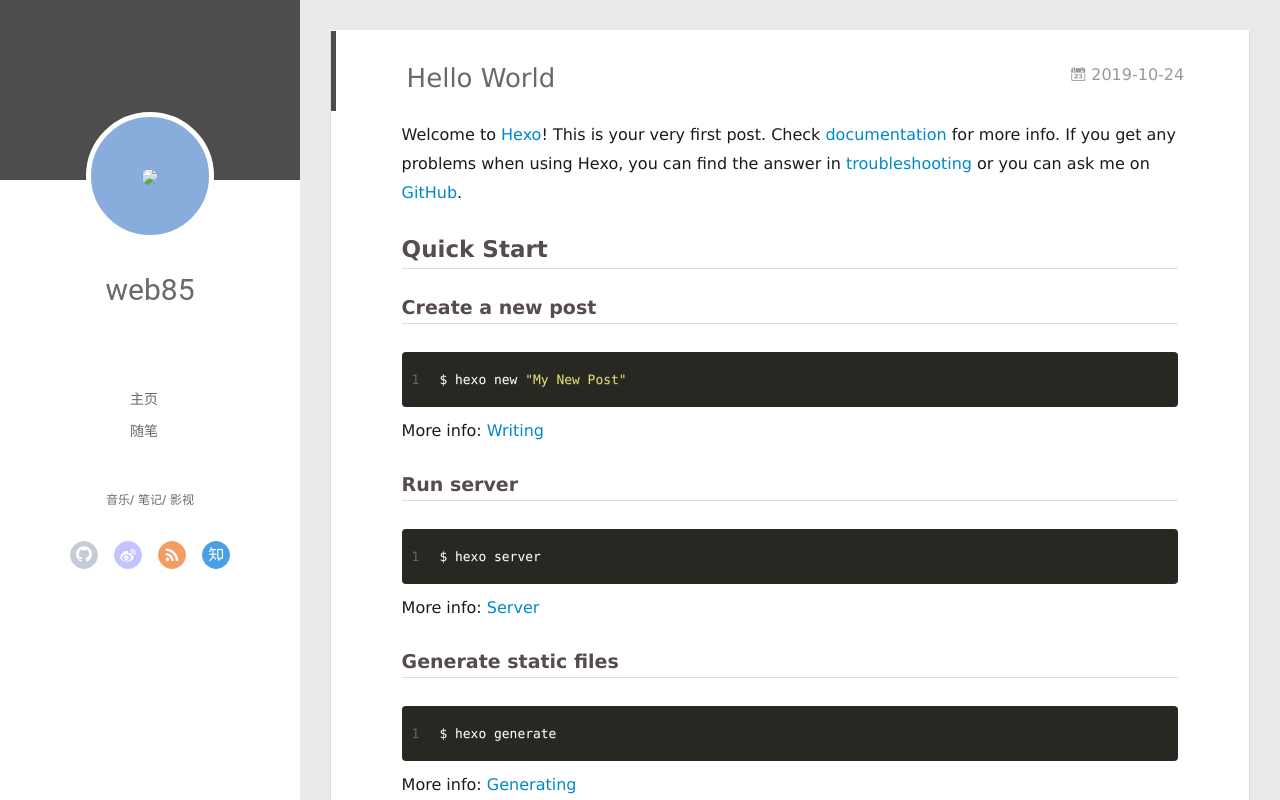
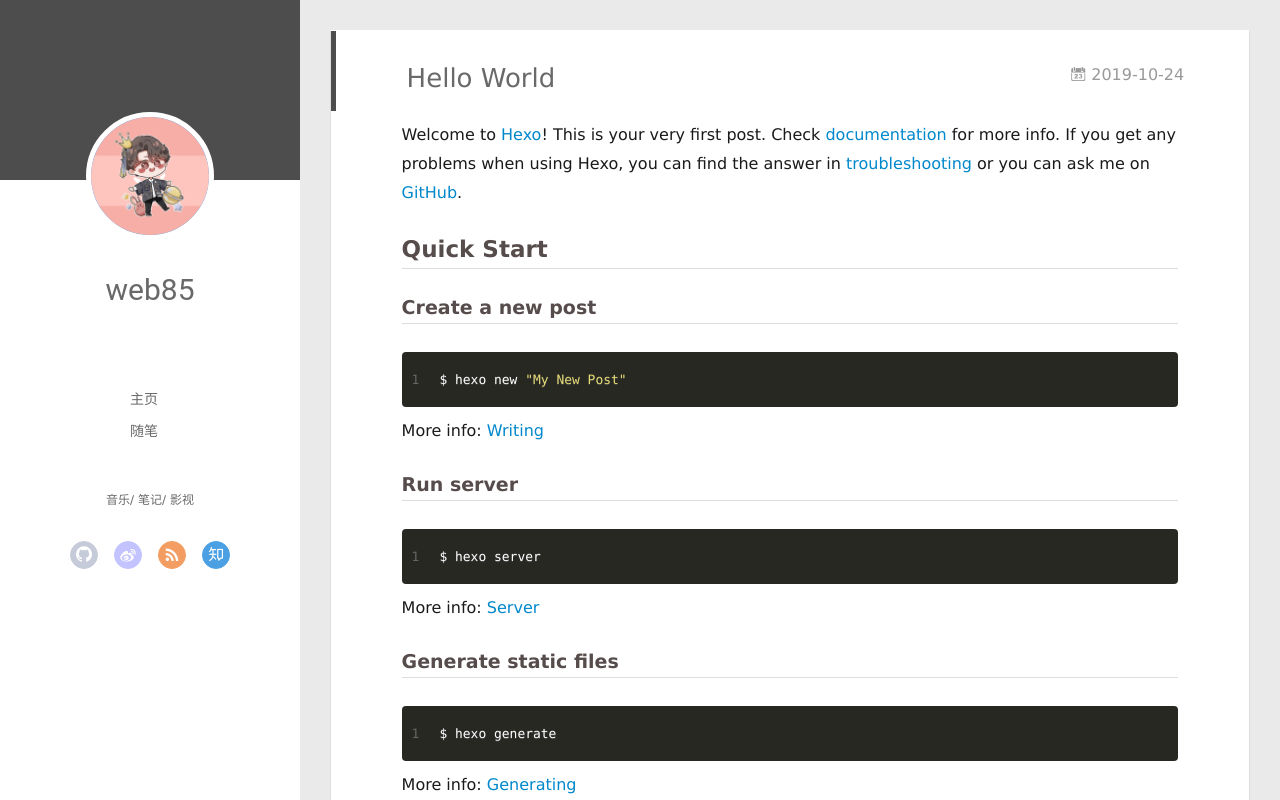
Before and after one commit to lxy19981209/lxy19981209.github.io, a plain HTML site: page 2019/10/24/hello-world/index.html in a window 1280 px wide. Drawn offline with Linux system fonts and the light colour scheme; no server answers.

Commit message:
Site updated: 2019-10-24 14:23:45

```diff
--- a/2019/10/24/hello-world/index.html
+++ b/2019/10/24/hello-world/index.html
@@ -45,7 +45,7 @@
 <div class="intrude-less">
 	<header id="header" class="inner">
 		<a href="/" class="profilepic">
-			<img src="./source/img/wang.jpg" class="js-avatar">
+			<img src="/img/wang.jpg" class="js-avatar">
 		</a>
 		<hgroup>
 		  <h1 class="header-author"><a href="/">web85</a></h1>
@@ -103,7 +103,7 @@
 	<div class="intrude-less">
 		<header id="header" class="inner">
 			<div class="profilepic">
-				<img src="./source/img/wang.jpg" class="js-avatar">
+				<img src="/img/wang.jpg" class="js-avatar">
 			</div>
 			<hgroup>
 			  <h1 class="header-author js-header-author">web85</h1>
```
Also changed, not shown: 2019/10/24/第一篇/index.html (+2 -2 lines), archives/2019/10/index.html (+2 -2 lines), archives/2019/index.html (+2 -2 lines), archives/index.html (+2 -2 lines), categories/默认分类/index.html (+2 -2 lines), index.html (+2 -2 lines), tags/wangyibo/index.html (+2 -2 lines), tags/web/index.html (+2 -2 lines), tags/yibo/index.html (+2 -2 lines).
